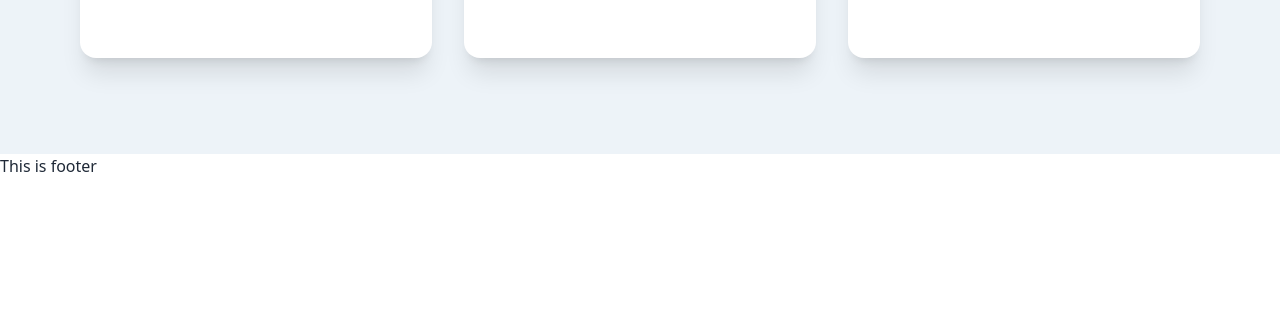
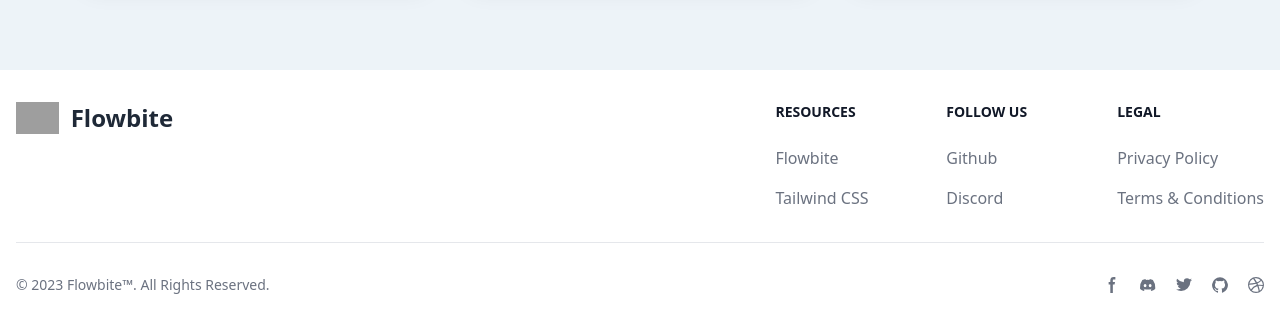
Before and after one commit to arafatah/event-managment-client, a React (Vite) app: page / in a window 1280 px wide. Shown: the part 1770-2094 px from the top of the page. Before the commit the page ends 1948 px from the top, so only its background shows below. Built offline with nearby package versions, Linux system fonts and the light colour scheme; grey boxes are pictures that could not be loaded.

Commit message:
banner added, service part added

```diff
--- a/src/Pages/Service/Service.jsx
+++ b/src/Pages/Service/Service.jsx
@@ -1,5 +1,7 @@
 import { useEffect, useState } from "react";
 import Services from "../Services/Services";
+
+
 
 const Service = () => {
     const [service, setService] = useState([]);
@@ -13,15 +15,21 @@
 
     return (
         <div>
-                <h3 className="text-center text-3xl font-bold my-32">
-                    Our services
-                </h3>
-            <div className="grid lg:grid-cols-3 md:grid-cols-2 gap-8 bg-[#EDF3F8] py-24 px-20">
+            <div className="bg-[#EDF3F8] mt-32">
+                <div className="text-center pt-8">
+                <h3 className="font-normal text-xl mt-2 mb-4">Our Services</h3>
+                <h4 className="font-medium text-4xl mb-3">WHAT WE CAN DO</h4>
 
-                {
-                    service.map(services => <Services key={services.id} services={services}></Services>)
-                }
+                </div>
+
+                <div className="grid lg:grid-cols-3 md:grid-cols-2 gap-8 pt-10 pb-24 px-20">
+
+                    {
+                        service.map(services => <Services key={services.id} services={services}></Services>)
+                    }
+                </div>
             </div>
+
         </div>
 
     );
--- a/src/Shared/Footer/Footer.jsx
+++ b/src/Shared/Footer/Footer.jsx
@@ -3,7 +3,92 @@
 const Footer = () => {
     return (
         <div>
-            This is footer
+
+<footer className="bg-white dark:bg-gray-900">
+    <div className="mx-auto w-full max-w-screen-xl p-4 py-6 lg:py-8">
+        <div className="md:flex md:justify-between">
+          <div className="mb-6 md:mb-0">
+              <a href="https://flowbite.com/" className="flex items-center">
+                  <img src="https://flowbite.com/docs/images/logo.svg" className="h-8 mr-3" alt="FlowBite Logo" />
+                  <span className="self-center text-2xl font-semibold whitespace-nowrap dark:text-white">Flowbite</span>
+              </a>
+          </div>
+          <div className="grid grid-cols-2 gap-8 sm:gap-6 sm:grid-cols-3">
+              <div>
+                  <h2 className="mb-6 text-sm font-semibold text-gray-900 uppercase dark:text-white">Resources</h2>
+                  <ul className="text-gray-500 dark:text-gray-400 font-medium">
+                      <li className="mb-4">
+                          <a href="https://flowbite.com/" className="hover:underline">Flowbite</a>
+                      </li>
+                      <li>
+                          <a href="https://tailwindcss.com/" className="hover:underline">Tailwind CSS</a>
+                      </li>
+                  </ul>
+              </div>
+              <div>
+                  <h2 className="mb-6 text-sm font-semibold text-gray-900 uppercase dark:text-white">Follow us</h2>
+                  <ul className="text-gray-500 dark:text-gray-400 font-medium">
+                      <li className="mb-4">
+                          <a href="https://github.com/themesberg/flowbite" className="hover:underline ">Github</a>
+                      </li>
+                      <li>
+                          <a href="https://discord.gg/4eeurUVvTy" className="hover:underline">Discord</a>
+                      </li>
+                  </ul>
+              </div>
+              <div>
+                  <h2 className="mb-6 text-sm font-semibold text-gray-900 uppercase dark:text-white">Legal</h2>
+                  <ul className="text-gray-500 dark:text-gray-400 font-medium">
+                      <li className="mb-4">
+                          <a href="#" className="hover:underline">Privacy Policy</a>
+                      </li>
+                      <li>
+                          <a href="#" className="hover:underline">Terms &amp; Conditions</a>
+                      </li>
+                  </ul>
+              </div>
+          </div>
+      </div>
+      <hr className="my-6 border-gray-200 sm:mx-auto dark:border-gray-700 lg:my-8" />
+      <div className="sm:flex sm:items-center sm:justify-between">
+          <span className="text-sm text-gray-500 sm:text-center dark:text-gray-400">© 2023 <a href="https://flowbite.com/" className="hover:underline">Flowbite™</a>. All Rights Reserved.
+          </span>
+          <div className="flex mt-4 space-x-5 sm:justify-center sm:mt-0">
+              <a href="#" className="text-gray-500 hover:text-gray-900 dark:hover:text-white">
+                  <svg className="w-4 h-4" aria-hidden="true" xmlns="http://www.w3.org/2000/svg" fill="currentColor" viewBox="0 0 8 19">
+                        <path  d="M6.135 3H8V0H6.135a4.147 4.147 0 0 0-4.142 4.142V6H0v3h2v9.938h3V9h2.021l.592-3H5V3.591A.6.6 0 0 1 5.592 3h.543Z" clip-rule="evenodd"/>
+                    </svg>
+                  <span className="sr-only">Facebook page</span>
+              </a>
+              <a href="#" className="text-gray-500 hover:text-gray-900 dark:hover:text-white">
+                  <svg className="w-4 h-4" aria-hidden="true" xmlns="http://www.w3.org/2000/svg" fill="currentColor" viewBox="0 0 21 16">
+                        <path d="M16.942 1.556a16.3 16.3 0 0 0-4.126-1.3 12.04 12.04 0 0 0-.529 1.1 15.175 15.175 0 0 0-4.573 0 11.585 11.585 0 0 0-.535-1.1 16.274 16.274 0 0 0-4.129 1.3A17.392 17.392 0 0 0 .182 13.218a15.785 15.785 0 0 0 4.963 2.521c.41-.564.773-1.16 1.084-1.785a10.63 10.63 0 0 1-1.706-.83c.143-.106.283-.217.418-.33a11.664 11.664 0 0 0 10.118 0c.137.113.277.224.418.33-.544.328-1.116.606-1.71.832a12.52 12.52 0 0 0 1.084 1.785 16.46 16.46 0 0 0 5.064-2.595 17.286 17.286 0 0 0-2.973-11.59ZM6.678 10.813a1.941 1.941 0 0 1-1.8-2.045 1.93 1.93 0 0 1 1.8-2.047 1.919 1.919 0 0 1 1.8 2.047 1.93 1.93 0 0 1-1.8 2.045Zm6.644 0a1.94 1.94 0 0 1-1.8-2.045 1.93 1.93 0 0 1 1.8-2.047 1.918 1.918 0 0 1 1.8 2.047 1.93 1.93 0 0 1-1.8 2.045Z"/>
+                    </svg>
+                  <span className="sr-only">Discord community</span>
+              </a>
+              <a href="#" className="text-gray-500 hover:text-gray-900 dark:hover:text-white">
+                  <svg className="w-4 h-4" aria-hidden="true" xmlns="http://www.w3.org/2000/svg" fill="currentColor" viewBox="0 0 20 17">
+                    <path d="M20 1.892a8.178 8.178 0 0 1-2.355.635 4.074 4.074 0 0 0 1.8-2.235 8.344 8.344 0 0 1-2.605.98A4.13 4.13 0 0 0 13.85 0a4.068 4.068 0 0 0-4.1 4.038 4 4 0 0 0 .105.919A11.705 11.705 0 0 1 1.4.734a4.006 4.006 0 0 0 1.268 5.392 4.165 4.165 0 0 1-1.859-.5v.05A4.057 4.057 0 0 0 4.1 9.635a4.19 4.19 0 0 1-1.856.07 4.108 4.108 0 0 0 3.831 2.807A8.36 8.36 0 0 1 0 14.184 11.732 11.732 0 0 0 6.291 16 11.502 11.502 0 0 0 17.964 4.5c0-.177 0-.35-.012-.523A8.143 8.143 0 0 0 20 1.892Z" clip-rule="evenodd"/>
+                </svg>
+                  <span className="sr-only">Twitter page</span>
+              </a>
+              <a href="#" className="text-gray-500 hover:text-gray-900 dark:hover:text-white">
+                  <svg className="w-4 h-4" aria-hidden="true" xmlns="http://www.w3.org/2000/svg" fill="currentColor" viewBox="0 0 20 20">
+                        <path  d="M10 .333A9.911 9.911 0 0 0 6.866 19.65c.5.092.678-.215.678-.477 0-.237-.01-1.017-.014-1.845-2.757.6-3.338-1.169-3.338-1.169a2.627 2.627 0 0 0-1.1-1.451c-.9-.615.07-.6.07-.6a2.084 2.084 0 0 1 1.518 1.021 2.11 2.11 0 0 0 2.884.823c.044-.503.268-.973.63-1.325-2.2-.25-4.516-1.1-4.516-4.9A3.832 3.832 0 0 1 4.7 7.068a3.56 3.56 0 0 1 .095-2.623s.832-.266 2.726 1.016a9.409 9.409 0 0 1 4.962 0c1.89-1.282 2.717-1.016 2.717-1.016.366.83.402 1.768.1 2.623a3.827 3.827 0 0 1 1.02 2.659c0 3.807-2.319 4.644-4.525 4.889a2.366 2.366 0 0 1 .673 1.834c0 1.326-.012 2.394-.012 2.72 0 .263.18.572.681.475A9.911 9.911 0 0 0 10 .333Z" clip-rule="evenodd"/>
+                  </svg>
+                  <span className="sr-only">GitHub account</span>
+              </a>
+              <a href="#" className="text-gray-500 hover:text-gray-900 dark:hover:text-white">
+                  <svg className="w-4 h-4" aria-hidden="true" xmlns="http://www.w3.org/2000/svg" fill="currentColor" viewBox="0 0 20 20">
+                    <path d="M10 0a10 10 0 1 0 10 10A10.009 10.009 0 0 0 10 0Zm6.613 4.614a8.523 8.523 0 0 1 1.93 5.32 20.094 20.094 0 0 0-5.949-.274c-.059-.149-.122-.292-.184-.441a23.879 23.879 0 0 0-.566-1.239 11.41 11.41 0 0 0 4.769-3.366ZM8 1.707a8.821 8.821 0 0 1 2-.238 8.5 8.5 0 0 1 5.664 2.152 9.608 9.608 0 0 1-4.476 3.087A45.758 45.758 0 0 0 8 1.707ZM1.642 8.262a8.57 8.57 0 0 1 4.73-5.981A53.998 53.998 0 0 1 9.54 7.222a32.078 32.078 0 0 1-7.9 1.04h.002Zm2.01 7.46a8.51 8.51 0 0 1-2.2-5.707v-.262a31.64 31.64 0 0 0 8.777-1.219c.243.477.477.964.692 1.449-.114.032-.227.067-.336.1a13.569 13.569 0 0 0-6.942 5.636l.009.003ZM10 18.556a8.508 8.508 0 0 1-5.243-1.8 11.717 11.717 0 0 1 6.7-5.332.509.509 0 0 1 .055-.02 35.65 35.65 0 0 1 1.819 6.476 8.476 8.476 0 0 1-3.331.676Zm4.772-1.462A37.232 37.232 0 0 0 13.113 11a12.513 12.513 0 0 1 5.321.364 8.56 8.56 0 0 1-3.66 5.73h-.002Z" clip-rule="evenodd"/>
+                </svg>
+                  <span className="sr-only">Dribbble account</span>
+              </a>
+          </div>
+      </div>
+    </div>
+</footer>
+
         </div>
     );
 };
```
